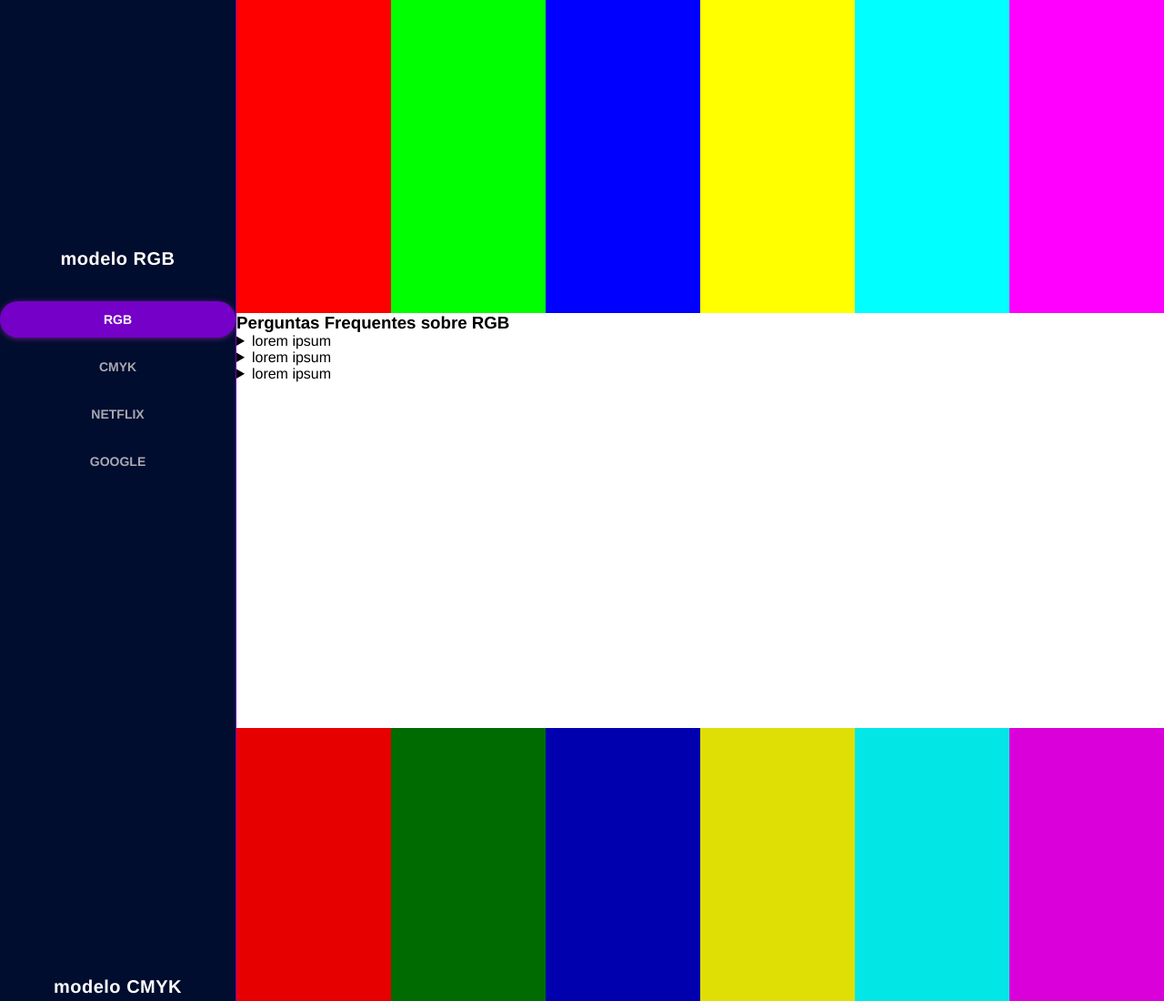
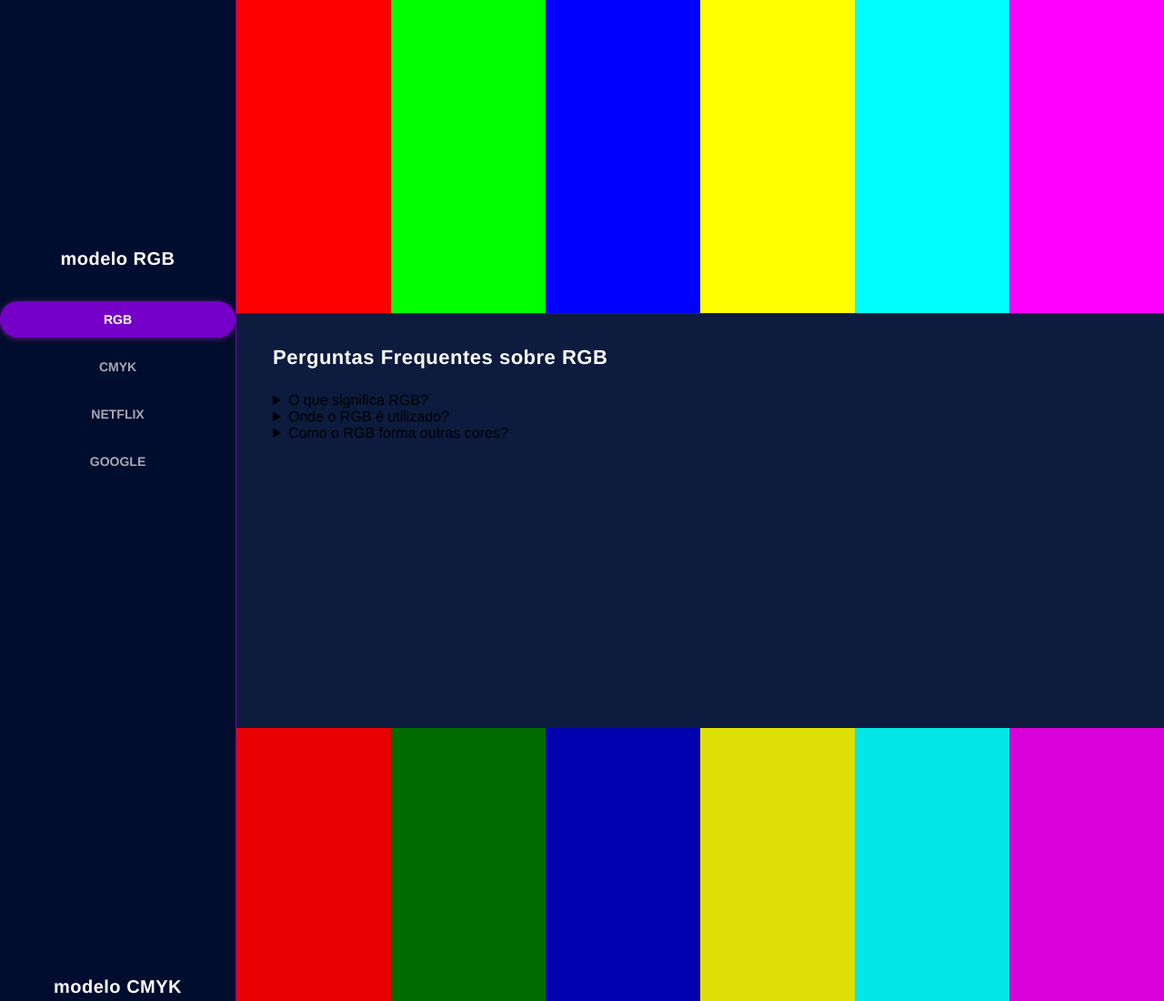
Before and after one commit to ingrid-silva02/Display_TA, a website: page modo_cores/modo_cores.html in a window 1280 px wide. Shown: the top 1100 px of the page at 91% size. Drawn offline with Linux system fonts and the light colour scheme.

Commit message:
ADD:adicionando as perguntas

```diff
--- a/modo_cores/css/global.css
+++ b/modo_cores/css/global.css
@@ -103,4 +103,21 @@
     display: flex;
 }
 
-.
+/* estilização do container e intens do fag (efeito neon */
+
+.color-section__faq{
+    flex-grow: 1;
+    background-color: var(--faq-bg);
+    padding: 35px 40px;
+    border-top: 1px solid var(--ui-border);
+    display: flex;
+    flex-direction: column;
+}
+
+.color-section__faq-title{
+    font-size: 22px;
+    font-weight: 700;
+    color: var(--faq-text-title);
+    margin-bottom: 25px;
+    letter-spacing: 0.5px; /*define o espaço entre as letras*/
+}
--- a/modo_cores/modo_cores.html
+++ b/modo_cores/modo_cores.html
@@ -40,21 +40,21 @@
         </section>
         <section class="color-section__faq"aria-labelledby="faq-rgb-title">
 
-            <h3 id="faq-rgb-title" class="color-section__faq--titulo">Perguntas Frequentes sobre RGB</h3>
+            <h3 id="faq-rgb-title" class="color-section__faq-title">Perguntas Frequentes sobre RGB</h3>
 
             <details class="color-section__faq-item">
-              <summary class="color-section__faq-quetion">lorem ipsum</summary>
-              <p class="color-section__faq-answer">Lorem ipsum dolor, sit amet consectetur adipisicing elit. Eos facere in magni quod, ducimus cum quisquam minima. Deserunt pariatur illum corrupti similique labore? Nobis, quo corrupti? Cum id dolor neque.</p>
+              <summary class="color-section__faq-quetion">O que significa RGB?</summary>
+              <p class="color-section__faq-answer">RGB significa Red, Green, Blue (Vermelho, Verde e Azul). É um modelo de cores que combina essas três cores para produzir uma grande variedade de tonalidades.</p>
             </details>
 
             <details class="color-section__faq-item">
-                <summary class="color-section__faq-quetion">lorem ipsum</summary>
-              <p class="color-section__faq-answer">Lorem ipsum dolor, sit amet consectetur adipisicing elit. Eos facere in magni quod, ducimus cum quisquam minima. Deserunt pariatur illum corrupti similique labore? Nobis, quo corrupti? Cum id dolor neque.</p>
+                <summary class="color-section__faq-quetion">Onde o RGB é utilizado?</summary>
+              <p class="color-section__faq-answer">É muito usado em telas de computadores, celulares, televisores, câmeras, monitores, iluminação LED e imagens digitais.</p>
             </details>
 
             <details class="color-section__faq-item">
-                <summary class="color-section__faq-quetion">lorem ipsum</summary>
-              <p class="color-section__faq-answer">Lorem ipsum dolor, sit amet consectetur adipisicing elit. Eos facere in magni quod, ducimus cum quisquam minima. Deserunt pariatur illum corrupti similique labore? Nobis, quo corrupti? Cum id dolor neque.</p>
+                <summary class="color-section__faq-quetion">Como o RGB forma outras cores?</summary>
+              <p class="color-section__faq-answer">Cada uma das três cores possui uma intensidade. Ao variar essas intensidades, diferentes cores são produzidas. Por exemplo:Vermelho + Verde = amarelo</p>
             </details>
         </section>
     </div>
```
